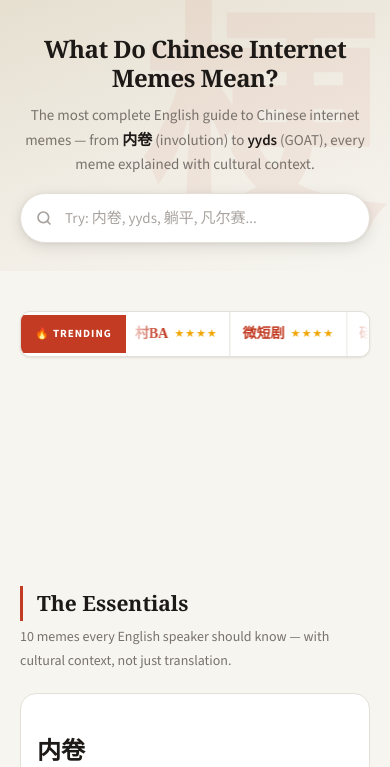
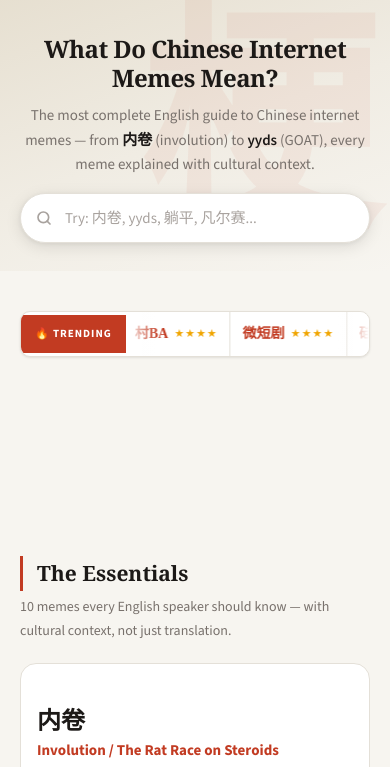
Before and after one commit to yccsleep/cnmemes, an Astro site: page / in a window 390 px wide. Shown: the part 60-827 px from the top of the page. Built offline with nearby package versions, Linux system fonts and the light colour scheme; Astro itself is replaced by a stand-in of ours.

Commit message:
Adjust ad container height to collapse when no ads present
- Replace min-height with aspect-ratio for responsive sizing
- Container now automatically collapses when ad is not loaded
- max-height limits size when ads are present (prevents excessive spacing)
- Uses aspect-ratio: 728/90 (desktop), 728/100 (tablet), 320/60 (mobile)
- Trending and Essentials spacing returns to normal when AdSense is pending
- CLS still prevented by aspect-ratio maintaining layout proportions

Co-Authored-By: Claude Haiku 4.5 <noreply@anthropic.com>

```diff
--- a/src/styles/global.css
+++ b/src/styles/global.css
@@ -674,7 +674,7 @@ a.tag-topic:hover { color: var(--accent); border-color: var(--accent-border); ba
   .meme-grid { grid-template-columns: 1fr; }
 }
 
-/* ─── Google Ads containers – CLS prevention ─────────────────── */
+/* ─── Google Ads containers – dynamic height ──────────────────── */
 .ad-container {
   margin: 28px auto;
   display: flex;
@@ -682,11 +682,14 @@ a.tag-topic:hover { color: var(--accent); border-color: var(--accent-border); ba
   align-items: center;
   overflow: hidden;
   width: 100%;
+  min-height: 0;
+  height: auto;
 }
 
-/* Desktop leaderboard 728x90 */
+/* Desktop leaderboard 728x90 – height only when ad loads */
 .ad-leaderboard {
-  min-height: 90px;
+  aspect-ratio: 728 / 90;
+  max-height: 90px;
 }
 
 /* Sidebar 300x250 */
@@ -705,14 +708,23 @@ a.tag-topic:hover { color: var(--accent); border-color: var(--accent-border); ba
 
 @media (max-width: 768px) {
   .ad-sidebar { display: none; }
-  .ad-leaderboard { min-height: 100px; }
+  .ad-leaderboard {
+    aspect-ratio: 728 / 100;
+    max-height: 100px;
+  }
   .ad-mobile { display: flex; }
   .ad-container { margin: 20px auto; }
 }
 
 @media (max-width: 480px) {
-  .ad-leaderboard { min-height: 60px; }
-  .ad-mobile { min-height: 60px; }
+  .ad-leaderboard {
+    aspect-ratio: 320 / 60;
+    max-height: 60px;
+  }
+  .ad-mobile {
+    aspect-ratio: 320 / 60;
+    max-height: 60px;
+  }
   .ad-container { margin: 16px auto; }
 }
 
```
